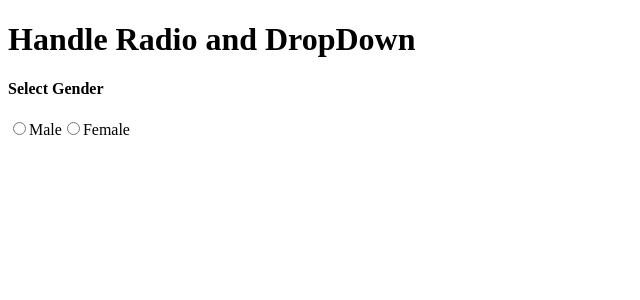
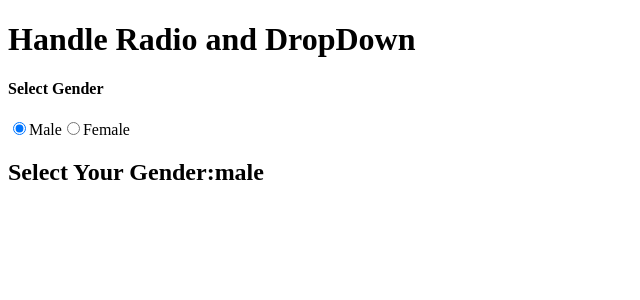
Before and after one commit to shubhamyadav-29/React_Fres_Start, a React (Vite) app: page / in a window 1280 px wide. Shown: the top 300 px of the page, without its empty margins (0-640 px from the left). Built offline with nearby package versions, Linux system fonts and the light colour scheme.

Commit message:
Now moving on the topic how handle radio

```diff
--- a/src/App.jsx
+++ b/src/App.jsx
@@ -1,10 +1,15 @@
+import { useState } from "react";
 function App(){
+  const [gender,setGender] =  useState('male');
   return(
     <div>
       <h1>Handle Radio and DropDown</h1>
       <h4>Select Gender</h4>
-      <input type="radio" name="gender" id="male"/>Male
-      <input type="radio" name="gender" id="female"/>Female
+      <input type="radio"  onChange={(event)=>setGender(event.target.value)} name="gender" value={"male"} checked={gender=='male'} id="male"  />
+      <label htmlFor="male">Male</label>
+      <input type="radio"  onChange={(event)=>setGender(event.target.value)} name="gender" value={"female"} checked={gender=='female'} id="female" />
+       <label htmlFor="female">Female</label>
+       <h2>Select Your Gender:{gender}</h2>
     </div>
   )
 }
```
